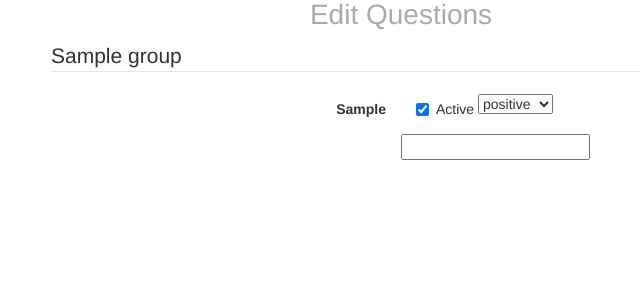
After one commit to dhumbert/vigil, a Flask app: page /edit-questions in a window 1280 px wide. The commit adds this page. Shown: the top 300 px of the page, without its empty margins (239-879 px from the left). Run offline with Flask 2, Linux system fonts and the light colour scheme; a user stored in the database is signed in; tables that the repository leaves empty hold one stand-in row (values such as "Sample post"); some libraries are stand-ins or nearby versions.

```diff
--- a/vigil/model.py
+++ b/vigil/model.py
@@ -1,4 +1,5 @@
 from flask.ext.sqlalchemy import SessionBase
+import hashlib
 from sqlalchemy import or_, and_, desc, asc
 import time
 
@@ -24,6 +25,10 @@ class QuestionGroup(db.Model):
     def ordered_questions(self):
         return SessionBase.object_session(self).query(Question).with_parent(self).order_by(Question.order).all()
 
+    @property
+    def belongs_to_specific_user(self):
+        return self.user_id is not None
+
 
 class Question(db.Model):
     __tablename__ = 'questions'
@@ -31,6 +36,7 @@ class Question(db.Model):
     question_group_id = db.Column(db.Integer, db.ForeignKey('question_groups.id'))
     prompt = db.Column(db.String)
     active = db.Column(db.Boolean)
+    positive = db.Column(db.Boolean)
     order = db.Column(db.Integer)
 
     answers = db.relationship('Answer')
@@ -79,7 +85,7 @@ class UserAnswer(db.Model):
     user_id = db.Column(db.Integer, db.ForeignKey('users.id'), primary_key=True)
     question_id = db.Column(db.Integer, db.ForeignKey('questions.id'), primary_key=True)
     question_answer_id = db.Column(db.Integer, db.ForeignKey('question_answers.id'))
-    date = db.Column(db.DateTime)
+    date = db.Column(db.DateTime, primary_key=True)
 
     user = db.relationship('User', backref=db.backref('answers'))
     question = db.relationship('Question')
@@ -132,6 +138,13 @@ def get_users_question_groups(user):
     return QuestionGroup.query.filter(group_filter).order_by(QuestionGroup.order).all()
 
 
+def get_only_users_question_groups(user):
+    """
+    Return ONLY a user's question groups, not including those available to all users.
+    """
+    return QuestionGroup.query.filter(QuestionGroup.user_id == user.id).order_by(QuestionGroup.order).all()
+
+
 def save_answers(user, date, answers):
     # delete existing
     UserAnswer.query.filter_by(date=date, user_id=user.id).delete()
@@ -149,7 +162,7 @@ def save_answers(user, date, answers):
     save_burns_score(user, date)
 
 
-def get_answers(user, day_datetime):
+def get_answers_dict(user, day_datetime):
     answers = UserAnswer.query.filter_by(date=day_datetime, user_id=user.id)
 
     return {a.question_id: a for a in answers}
@@ -188,3 +201,48 @@ def save_burns_score(user, date):
     db.session.add(user_score)
 
     db.session.commit()
+
+
+def get_top_graph(user, date):
+    report = {}
+    report['burns'] = get_all_burns_scores(user, date)
+
+    user_answers = UserAnswer.query.filter_by(user_id=user.id).order_by(UserAnswer.date).all()
+    other_trends = {}
+
+    for answer in user_answers:
+        if answer.question.group.belongs_to_specific_user:
+            group_name = answer.question.group.name
+            ts = int(time.mktime(answer.date.timetuple())) * 1000
+            if group_name not in other_trends:
+                other_trends[group_name] = {}
+
+            if ts not in other_trends[group_name]:
+                other_trends[group_name][ts] = 0
+
+            if answer.answer.value == 1:
+                positive = answer.question.positive
+                if positive == True:
+                    other_trends[group_name][ts] += 1
+                elif positive == False:
+                    other_trends[group_name][ts] -= 1
+
+    report['other'] = {}
+    for g, ds in other_trends.iteritems():
+        # figure out color by hashing label and converting to RGB
+        h = int(hashlib.sha1(g).hexdigest(), 16) % (10 ** 8)
+
+        red = (h & 0xFF0000) >> 16
+        green = (h & 0x00FF00) >> 8
+        blue = h & 0x0000FF
+
+        report['other'][g] = {}
+        report['other'][g]['data'] = []
+        report['other'][g]['color'] = {'red': red, 'green': green, 'blue': blue}
+        for d in sorted(ds):
+            val = {'y': ds[d], 'x': d}
+            if d == int(time.mktime(date.date().timetuple())) * 1000:
+                val['r'] = 1.5  # make this date bigger
+            report['other'][g]['data'].append(val)
+
+    return report
--- a/vigil/static/css/custom.css
+++ b/vigil/static/css/custom.css
@@ -6,6 +6,11 @@ body {
 h1 {
   color: #aaa;
   font-size: 2em;
+  margin-top: 0;
+}
+
+h1.edit {
+  margin-top: 1em;
 }
 
 /* Everything but the jumbotron gets side spacing for mobile first views */
@@ -81,3 +86,17 @@ h1 {
     border-bottom: 0;
   }
 }
+
+#top-graph-legend li{
+  display: inline;
+  color: #ccc;
+  text-transform: lowercase;
+  margin-right: 1em;
+}
+
+.scatterwithlines-legend-marker {
+  height: 1em;
+  width: 1em;
+  display: inline-block;
+  margin-right: 0.5em;
+}
--- a/vigil/templates/edit.html
+++ b/vigil/templates/edit.html
@@ -5,7 +5,7 @@
     <form method="post" class="form-horizontal">
         {% include "messages.html" %}
 
-        <h1 class="text-center">Questions for {{ day.strftime("%A %d %b %Y") }}</h1>
+        <h1 class="text-center edit">{{ day.strftime("%A %d %b %Y") }}</h1>
         {% if user_answers %}
             <div class="alert alert-info"><strong>Psst...</strong> You have already saved answers for this day.</div>
         {% endif %}
--- /dev/null
+++ b/vigil/templates/edit_questions.html
@@ -0,0 +1,40 @@
+{% extends "base.html" %}
+
+{% block content %}
+
+    <h1 class="text-center">Edit Questions</h1>
+
+    <form method="post" class="form-horizontal">
+        {% for group in groups %}
+            <fieldset>
+                <legend>{{ group.name }}</legend>
+
+                {% for question in group.questions %}
+                    <div class="form-group">
+                        <label for="question_{{ question.id }}" class="col-sm-6 control-label">{{ question.prompt }}</label>
+                        <div class="col-sm-6">
+                            <label class="checkbox-inline">
+                                <input type="checkbox" name="active" value="{{ question.id }}" {% if question.active %}checked="checked"{% endif %}> Active
+                            </label>
+
+                            <select>
+                                <option>neutral</option>
+                                <option {% if question.positive == True %}selected="selected"{% endif %}>positive</option>
+                                <option {% if question.positive == False %}selected="selected"{% endif %}>negative</option>
+                            </select>
+                        </div>
+                    </div>
+                {% endfor %}
+
+                <div class="form-group">
+                    <input type="text"/>
+                    <div class="col-sm-6">
+
+                    </div>
+                </div>
+
+            </fieldset>
+        {% endfor %}
+    </form>
+
+{% endblock %}
--- a/vigil/templates/reports/burns.html
+++ b/vigil/templates/reports/top-graph.html
@@ -1,10 +1,11 @@
 <script>
     var ajaxUrls = {
-        burns: "{{ url_for('ajax_burns', date=day_raw) }}"
+        top_graph: "{{ url_for('ajax_top_graph', date=day_raw) }}"
     };
 </script>
 <script src="{{ url_for('static', filename='js/Chart.min.js') }}"></script>
 <script src="{{ url_for('static', filename='js/Chart.Scatter.min.js') }}"></script>
 <script src="{{ url_for('static', filename='js/reports.js') }}"></script>
 
-<canvas id="burns" width="400" height="100"></canvas>
+<canvas id="top-graph" width="400" height="100"></canvas>
+<div id="top-graph-legend" style="display:none"></div>
--- a/vigil/templates/view.html
+++ b/vigil/templates/view.html
@@ -5,7 +5,7 @@
 <form method="post" class="form-horizontal">
     {% include "messages.html" %}
 
-    {% include "reports/burns.html" %}
+    {% include "reports/top-graph.html" %}
 
     <h1 class="text-center">{{ day.strftime("%A %d %b %Y") }}</h1>
 
--- a/vigil/views.py
+++ b/vigil/views.py
@@ -22,7 +22,7 @@ def day_view(day):
         flash('success', 'Saved!')
         return redirect(url_for('day_view', day=day))
 
-    user_answers = model.get_answers(current_user, day_datetime)
+    user_answers = model.get_answers_dict(current_user, day_datetime)
     burns_score = model.get_burns_score(current_user, day_datetime)
     groups = model.get_users_question_groups(current_user)
     prev_day, next_day = utils.bracketing_days(day_datetime)
@@ -38,17 +38,25 @@ def day_view(day):
                            prev_day=prev_day, next_day=next_day)
 
 
-@app.route("/ajax/burns")
+@app.route("/edit-questions")
+@login_required
+def edit_questions():
+    groups = model.get_only_users_question_groups(current_user)
+
+    return render_template('edit_questions.html', groups=groups)
+
+
+@app.route("/ajax/top-graph")
 @login_required
 @content_type("application/json")
-def ajax_burns():
+def ajax_top_graph():
     current_date = request.args.get('date', None)
     if current_date:
         current_date_datetime = datetime.strptime(current_date, app.config['DATE_FORMAT'])
     else:
         current_date_datetime = datetime.now()
 
-    return json.dumps(model.get_all_burns_scores(current_user, current_date_datetime))
+    return json.dumps(model.get_top_graph(current_user, current_date_datetime))
 
 
 @app.route("/login", methods=['GET', 'POST'])
```
Also changed, not shown: alembic/versions/40c9f4e69fb3_associate_pos_neg_with_each_question.py (added, +23 -0 lines), vigil/static/js/reports.js (+41 -12 lines).
